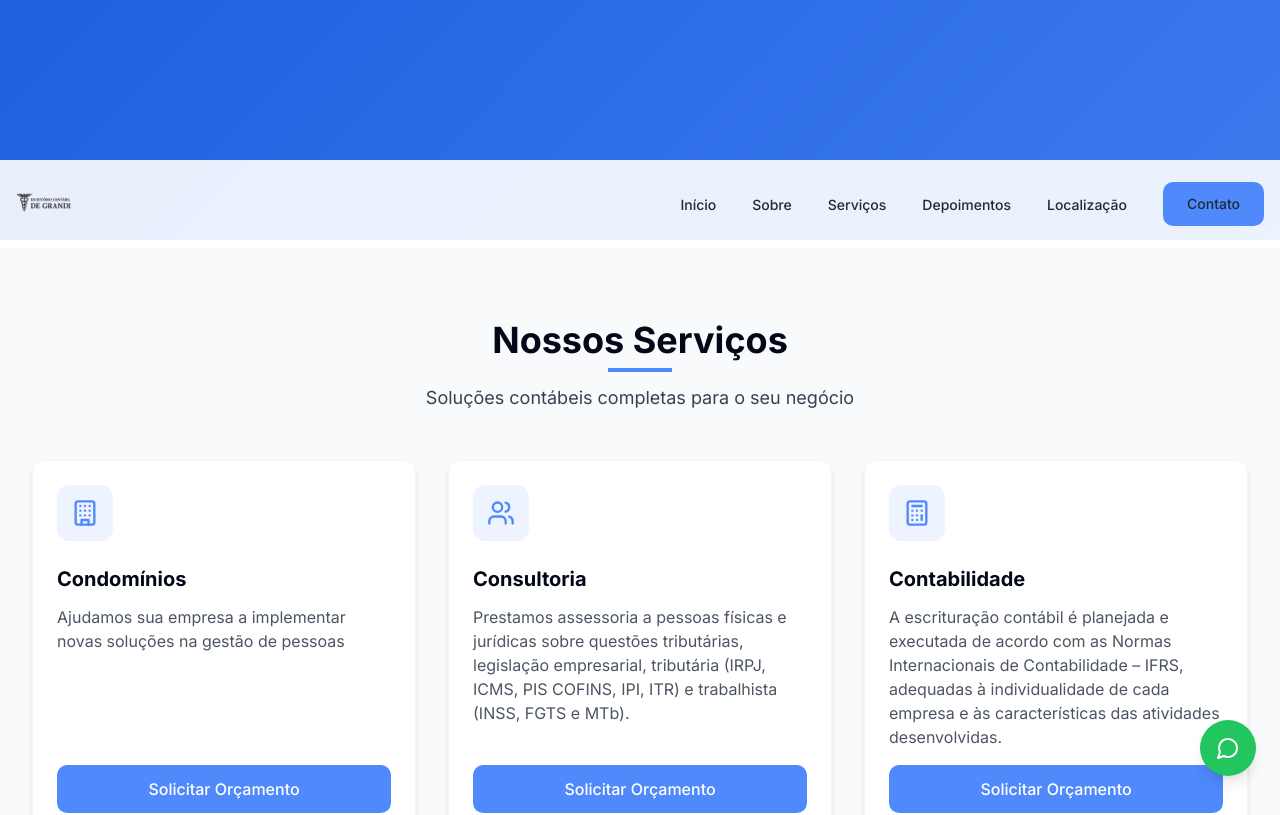
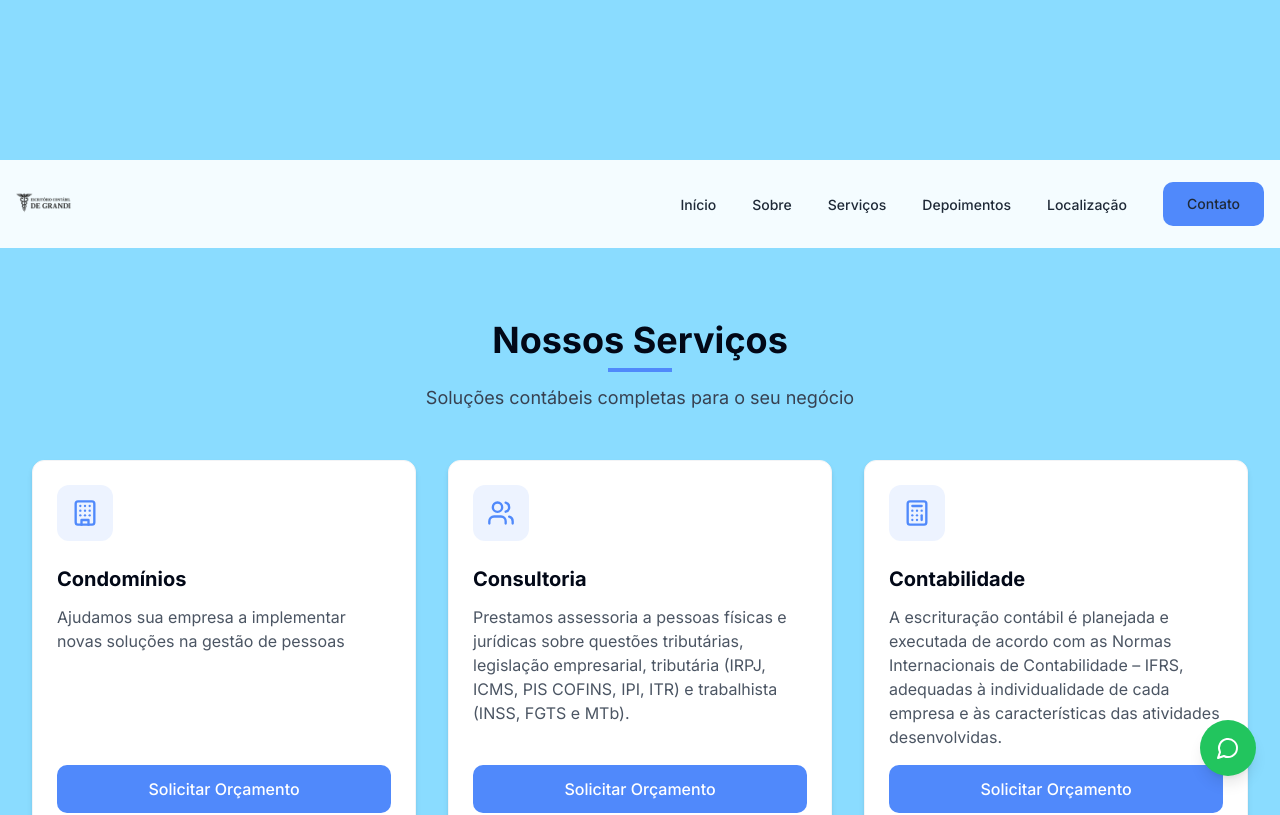
Before and after one commit to DevZipMateus/degrandi, a React (Vite) app: page /servicos in a window 1280 px wide. Shown: the top 815 px of the page. Built offline with nearby package versions, Linux system fonts and the light colour scheme.

Commit message:
Set section backgrounds to #93eeff
Applies the specified background color to all sections across both the index and services pages.

```diff
--- a/src/components/AboutSection.tsx
+++ b/src/components/AboutSection.tsx
@@ -1,10 +1,9 @@
-
 import { CheckCircle, Award, Clock, Shield } from 'lucide-react';
 import AnimatedSection from './AnimatedSection';
 
 const AboutSection = () => {
   return (
-    <section id="sobre" className="py-24 bg-white">
+    <section id="sobre" className="py-24" style={{ background: 'hsl(var(--section-bg))' }}>
       <div className="section-container">
         <AnimatedSection>
           <h2 className="section-title">Sobre Nós</h2>
--- a/src/components/HeroSection.tsx
+++ b/src/components/HeroSection.tsx
@@ -8,7 +8,7 @@ const HeroSection = () => {
       id="inicio"
       className="relative min-h-screen flex items-center overflow-hidden pt-20"
       style={{
-        background: 'linear-gradient(135deg, hsl(220, 75%, 55%) 0%, hsl(220, 85%, 60%) 20%, hsl(220, 90%, 70%) 40%, hsl(220, 95%, 85%) 70%, #ffffff 100%)'
+        background: 'hsl(var(--section-bg))'
       }}
     >
       {/* Background Elements */}
--- a/src/components/PlansSection.tsx
+++ b/src/components/PlansSection.tsx
@@ -1,4 +1,3 @@
-
 import PlanCard from './PlanCard';
 import AnimatedSection from './AnimatedSection';
 import { Users, Shield, TrendingUp } from 'lucide-react';
@@ -36,7 +35,7 @@ const PlansSection = () => {
   }];
 
   return (
-    <section id="planos" className="bg-white py-16">
+    <section id="planos" style={{ background: 'hsl(var(--section-bg))' }} className="py-16">
       <div className="section-container">
         <AnimatedSection>
           <h2 className="section-title">Conheça Nossos Planos</h2>
--- a/src/components/ServicesSection.tsx
+++ b/src/components/ServicesSection.tsx
@@ -1,4 +1,3 @@
-
 import { Building, Users, Calculator, FileText, UserCheck, Briefcase } from 'lucide-react';
 import AnimatedSection from './AnimatedSection';
 
@@ -37,7 +36,7 @@ const ServicesSection = () => {
   ];
 
   return (
-    <section id="servicos" className="py-16 md:py-20 bg-gray-50">
+    <section id="servicos" className="py-16 md:py-20" style={{ background: 'hsl(var(--section-bg))' }}>
       <div className="section-container">
         <AnimatedSection>
           <h2 className="section-title">Nossos Serviços</h2>
--- a/src/index.css
+++ b/src/index.css
@@ -39,6 +39,9 @@
     --ring: 220 75% 50%;
 
     --radius: 0.75rem;
+
+    /* Nova cor de background personalizada */
+    --section-bg: 198 100% 77%;
   }
 
   .dark {
@@ -69,6 +72,8 @@
     --border: 217.2 32.6% 17.5%;
     --input: 217.2 32.6% 17.5%;
     --ring: 220 75% 50%;
+
+    --section-bg: 198 100% 77%;
   }
 }
 
@@ -81,7 +86,7 @@
     @apply text-foreground;
     font-feature-settings: "rlig" 1, "calt" 1;
     overflow-x: hidden;
-    background: linear-gradient(135deg, hsl(220, 75%, 50%) 0%, #5897fc 100%);
+    background: hsl(var(--section-bg));
     min-height: 100vh;
   }
 
@@ -180,6 +185,7 @@
 section {
   padding-top: 4rem;
   padding-bottom: 4rem;
+  background: hsl(var(--section-bg));
 }
 
 section + section {
--- a/src/pages/ServicesPage.tsx
+++ b/src/pages/ServicesPage.tsx
@@ -1,4 +1,3 @@
-
 import Header from '@/components/Header';
 import Footer from '@/components/Footer';
 import WhatsAppButton from '@/components/WhatsAppButton';
@@ -51,7 +50,7 @@ const ServicesPage = () => {
     <div className="flex flex-col min-h-screen overflow-hidden">
       <Header />
       <main className="flex-grow pt-20">
-        <section className="py-16 md:py-20 bg-gray-50">
+        <section className="py-16 md:py-20" style={{ background: 'hsl(var(--section-bg))' }}>
           <div className="section-container">
             <AnimatedSection>
               <h1 className="section-title">Nossos Serviços</h1>
```
